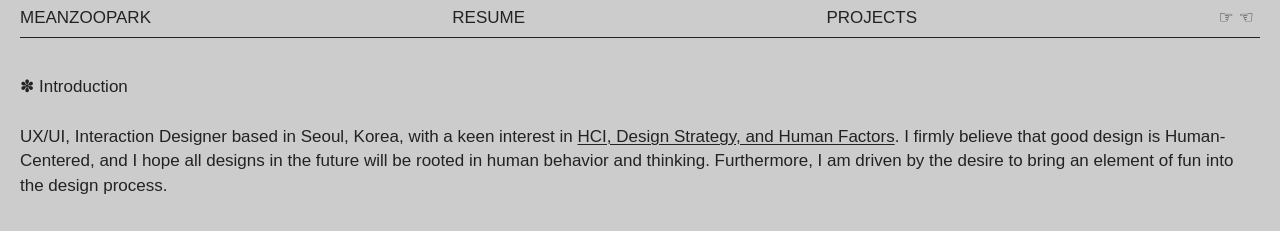
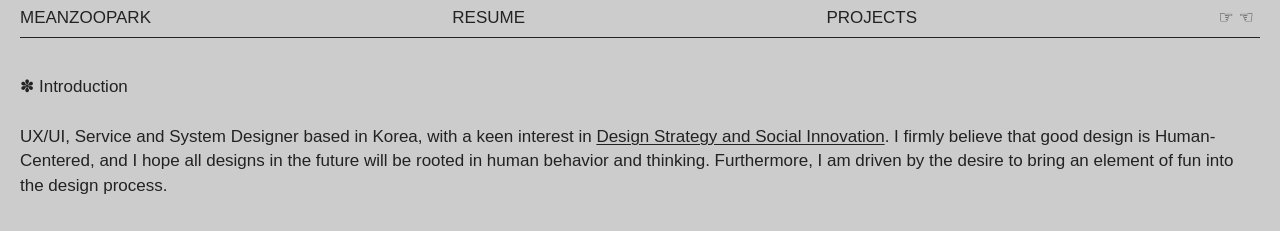
Before and after one commit to meanzoopark/portfolio, a website: page index.html in a window 1280 px wide. Shown: the top 231 px of the page. Drawn offline with Linux system fonts and the light colour scheme; a web font is replaced by a local one.

Commit message:
250301 Update index.html
Introduction Update

```diff
--- a/index.html
+++ b/index.html
@@ -21,7 +21,7 @@
     </header>
     <section class="main-content" id="default-content">
         <h2 id="start">✽ Introduction</h2>
-        <p>UX/UI, Interaction Designer based in Seoul, Korea, with a keen interest in <span class="underline">HCI, Design Strategy, and Human Factors</span>. I firmly believe that good design is Human-Centered, and I hope all designs in the future will be rooted in human behavior and thinking. Furthermore, I am driven by the desire to bring an element of fun into the design process.</p>
+        <p>UX/UI, Service and System Designer based in Korea, with a keen interest in <span class="underline">Design Strategy and Social Innovation</span>. I firmly believe that good design is Human-Centered, and I hope all designs in the future will be rooted in human behavior and thinking. Furthermore, I am driven by the desire to bring an element of fun into the design process.</p>
         <h2>✽ Contact</h2>
         <p>+82(0)&zwnj;10&zwnj;8853&zwnj;3490<br>
             <span id="emailLink" class="title">meanzoopark@gmail.com</span><br><br>
```
